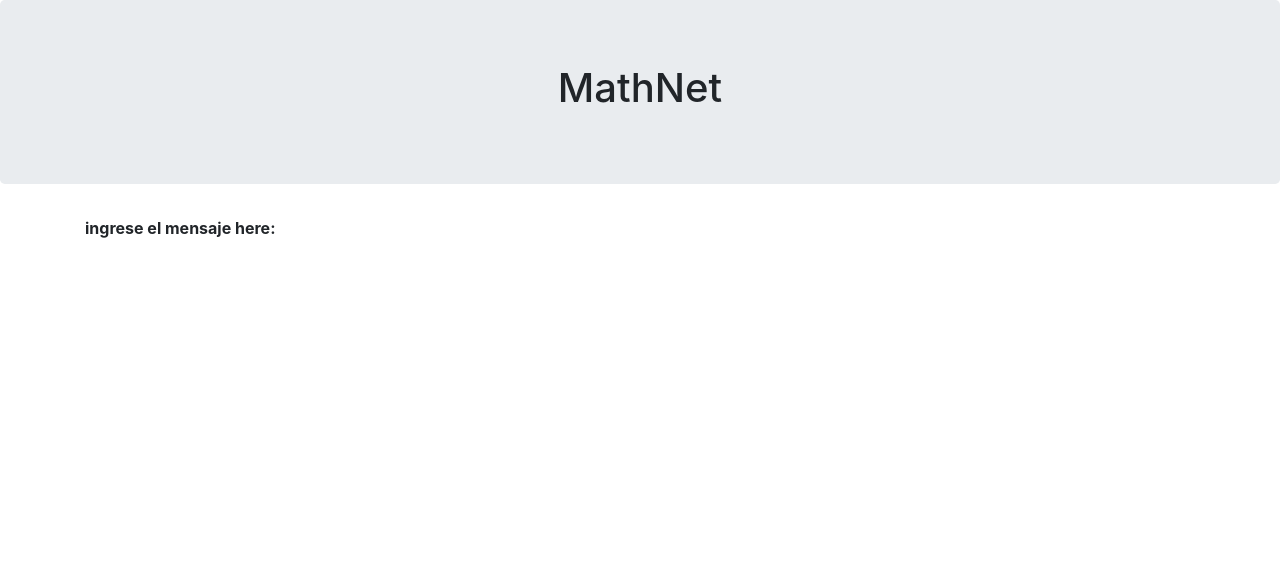
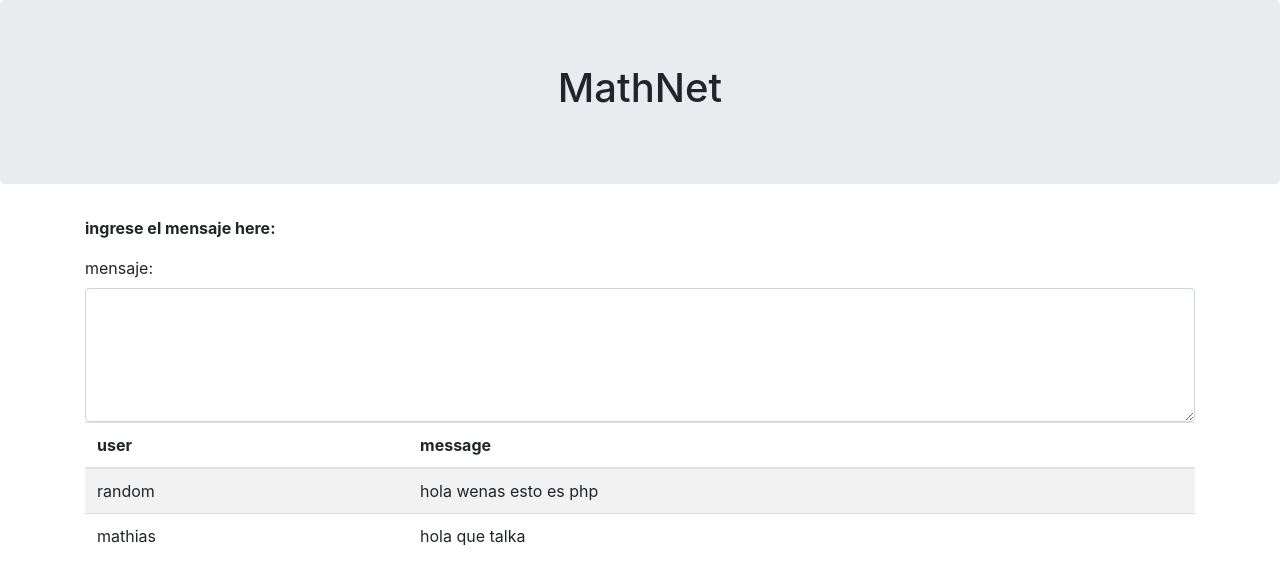
Before and after one commit to XxmathiasxX/php-crud, a PHP site: page / in a window 1280 px wide. Shown: the top 585 px of the page. Run offline with PHP 8.4, Linux system fonts and the light colour scheme.

Commit message:
no entres si eres un purista del codigo xd

```diff
--- a/index.php
+++ b/index.php
@@ -1,3 +1,4 @@
+
 <html lang="en">
 <head>
   <title>PHP crud</title>
@@ -8,14 +9,42 @@
   <script src="https://cdnjs.cloudflare.com/ajax/libs/popper.js/1.16.0/umd/popper.min.js"></script>
   <script src="https://maxcdn.bootstrapcdn.com/bootstrap/4.5.2/js/bootstrap.min.js"></script>
 </head>
+<!--body init-->
 <body>
-
+<?php
+$user = "el usuario lo deve introducir desde el input";
+$mensaje = "hola wenas esto es php";
+?>
+<!--logo-->
 <div class="jumbotron text-center">
   <h1>MathNet</h1>
 </div>
+<!--mensaje-->
 <div class="container"><p class="font-weight-bolder">ingrese el mensaje here:</p></div>
-<div class= "" >
-
+<div class="container">
+  <label for="comment">mensaje:</label>
+  <textarea class="form-control" rows="5" id="comment"></textarea>
 </div>
+<div class= "container">
+<div class="table-responsive-sm">
+<table class="table table-striped">
+    <thead>
+      <tr>
+        <th>user</th>
+        <th>message</th>
+      </tr>
+    </thead>
+    <tbody>
+        <tr>
+            <td>random</td>
+            <td><?= $mensaje ?></td>
+        </tr>
+        <tr>
+            <td>mathias</td>
+            <td>hola que talka</td>
+        </tr>
+    </tbody>
+    </div>
+    </div>
 </body>
 </html>
```
